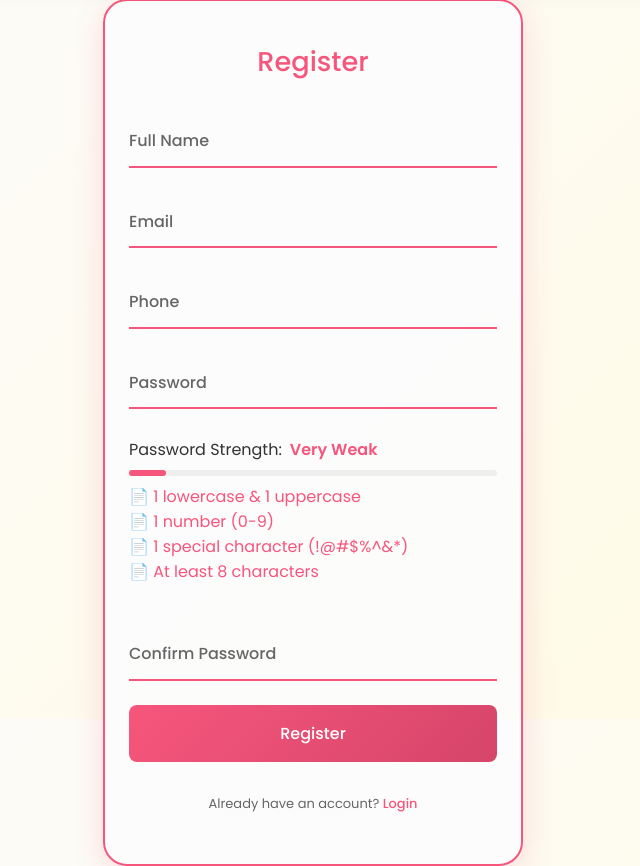
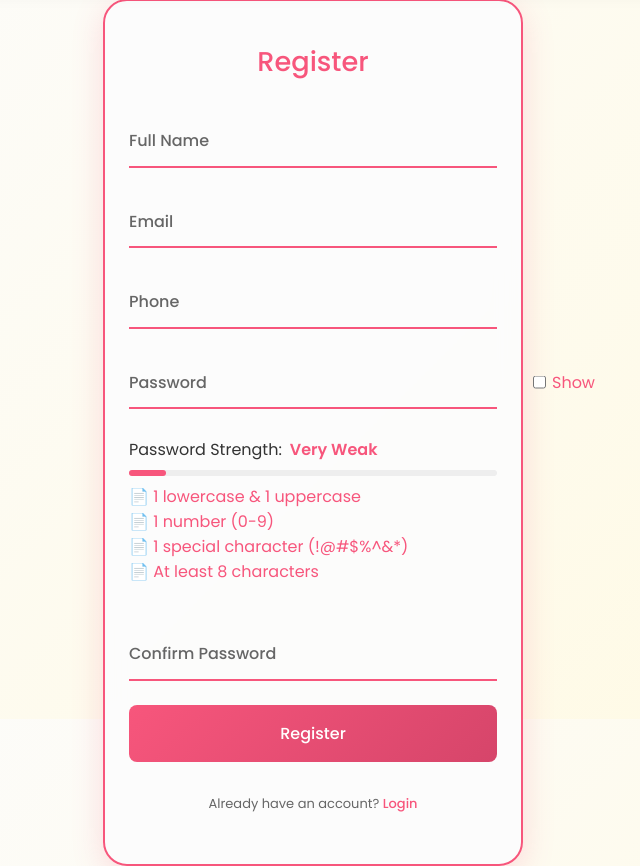
Before and after one commit to SH4RWIN/SparkEd-secure-flask-app, a Flask app: page /register in a window 1280 px wide. Shown: the part 81-947 px from the top of the page, without its empty margins (327-967 px from the left). Run offline with Flask 3, Linux system fonts and the light colour scheme.

Commit message:
fixed: input field length (was too small)

```diff
--- a/static/css/style.css
+++ b/static/css/style.css
@@ -247,6 +247,7 @@ img {
 
 .login__box-input {
   position: relative;
+  width: 150%;
 }
 
 .login__label {
@@ -280,6 +281,7 @@ img {
 .login__check {
   margin-bottom: 1.5rem;
 }
+
 
 .login__check-label,
 .login__forgot,
@@ -546,3 +548,21 @@ select.login__input option {
     grid-template-columns: 1fr;
   }
 }
+
+.pw-valid { color: #28a745 !important; }
+.pw-invalid { color: #F7567C !important; }
+
+.show-password-toggle {
+  position: absolute;
+  right: 0.5rem;
+  top: 50%;
+  transform: translateY(-50%);
+  cursor: pointer;
+  display: flex;
+  align-items: center;
+  gap: 0.25em;
+  font-size: 1em;
+  color: #F7567C;
+  user-select: none;
+  z-index: 2;
+}
--- a/static/js/registration.js
+++ b/static/js/registration.js
@@ -1,63 +1,90 @@
 
 // Password strength and confirmation logic for registration form
+// This script runs after the DOM is fully loaded
 document.addEventListener('DOMContentLoaded', function() {
-  const passwordInput = document.getElementById('reg-password');
-  const confirmInput = document.getElementById('reg-confirm');
-  const registerBtn = document.querySelector('.login__button');
-  const strengthText = document.getElementById('password-strength-text');
-  const strengthBar = document.getElementById('password-strength-bar');
-  const reqLowerUpper = document.getElementById('pw-lower-upper');
-  const reqNumber = document.getElementById('pw-number');
-  const reqSpecial = document.getElementById('pw-special');
-  const reqLength = document.getElementById('pw-length');
+  // Get references to all relevant DOM elements
+  const passwordInput = document.getElementById('reg-password'); // Password input field
+  const confirmInput = document.getElementById('reg-confirm');   // Confirm password input field
+  const registerBtn = document.querySelector('.login__button');  // Register button
+  const strengthText = document.getElementById('password-strength-text'); // Text label for password strength
+  const strengthBar = document.getElementById('password-strength-bar');   // Visual bar for password strength
+  const reqLowerUpper = document.getElementById('pw-lower-upper'); // Checklist: lower & upper
+  const reqNumber = document.getElementById('pw-number');           // Checklist: number
+  const reqSpecial = document.getElementById('pw-special');         // Checklist: special char
+  const reqLength = document.getElementById('pw-length');           // Checklist: length
 
+  // Function to check password strength and update UI
   function checkStrength(val) {
-    let strength = 0;
-    const hasLower = /[a-z]/.test(val);
-    const hasUpper = /[A-Z]/.test(val);
-    const hasNumber = /\d/.test(val);
-    const hasSpecial = /[!@#$%^&*]/.test(val);
-    const hasLength = val.length >= 8;
+    let strength = 0; // Strength score (0-4)
 
+    // Check for each requirement using regex
+    const hasLower = /[a-z]/.test(val);         // At least one lowercase
+    const hasUpper = /[A-Z]/.test(val);         // At least one uppercase
+    const hasNumber = /\d/.test(val);           // At least one number
+    const hasSpecial = /[!@#$%^&*]/.test(val);  // At least one special char
+    const hasLength = val.length >= 8;          // At least 8 characters
+
+    // Update checklist colors: green if valid, pink if not
     reqLowerUpper.style.color = (hasLower && hasUpper) ? '#28a745' : '#F7567C';
     reqNumber.style.color = hasNumber ? '#28a745' : '#F7567C';
     reqSpecial.style.color = hasSpecial ? '#28a745' : '#F7567C';
     reqLength.style.color = hasLength ? '#28a745' : '#F7567C';
 
+    // Increase strength for each requirement met
     if (hasLower && hasUpper) strength++;
     if (hasNumber) strength++;
     if (hasSpecial) strength++;
     if (hasLength) strength++;
 
+    // Arrays for bar width, color, and text based on strength
     const barWidth = ['10%', '40%', '70%', '100%'][strength];
     const barColor = ['#F7567C', '#FFA500', '#FFD700', '#28a745'][strength];
     const text = ['Very Weak', 'Weak', 'Medium', 'Strong'][strength];
 
+    // Update the strength bar and text in the UI
     strengthBar.style.width = barWidth;
     strengthBar.style.background = barColor;
     strengthText.textContent = text;
     strengthText.style.color = barColor;
 
+    // Return true if all requirements are met (strong password)
     return strength === 4;
   }
 
+  // Function to update the register button and show password match error
   function updateRegisterButton() {
+    // Get current values from both password fields
     const pwVal = passwordInput.value;
     const confirmVal = confirmInput.value;
+    // Check if password is strong
     const strong = checkStrength(pwVal);
+    // Check if both fields are non-empty and match
     const match = pwVal && confirmVal && pwVal === confirmVal;
+    // Enable the register button only if both conditions are true
     registerBtn.disabled = !(strong && match);
 
-    // Show/hide password match error
+    // Show/hide password match error message
     const matchError = document.getElementById('pw-match-error');
     if (confirmVal && !match) {
+      // If user typed something in confirm and it doesn't match, show warning
       matchError.textContent = '⚠️';
     } else {
+      // Otherwise, clear the warning
       matchError.textContent = '';
     }
   }
 
+  // Listen for input events on both password fields
   passwordInput.addEventListener('input', updateRegisterButton);
   confirmInput.addEventListener('input', updateRegisterButton);
+  // Run once on page load to set initial state
   updateRegisterButton();
+
+  // Show password toggle logic
+  const showPwCheckbox = document.getElementById('show-password');
+  if (showPwCheckbox) {
+    showPwCheckbox.addEventListener('change', function() {
+      passwordInput.type = this.checked ? 'text' : 'password';
+    });
+  }
 });
--- a/templates/register.html
+++ b/templates/register.html
@@ -29,12 +29,15 @@
             </div>
          </div>
          <div class="login__box">
-            <div class="login__box-input">
+            <div class="login__box-input" style="position: relative;">
                <input type="password" required class="login__input" id="reg-password" name="password" placeholder=" ">
                <label for="reg-password" class="login__label">Password</label>
+               <!-- Show password toggle -->
+               <label class="show-password-toggle">
+                 <input type="checkbox" id="show-password" style="accent-color: #F7567C; margin-right: 2px;"> Show
+               </label>
             </div>
          </div>
-
 
          <!-- Password Strength Meter and Checklist -->
          <div id="password-strength-section" style="margin-bottom: 1rem;">
```
